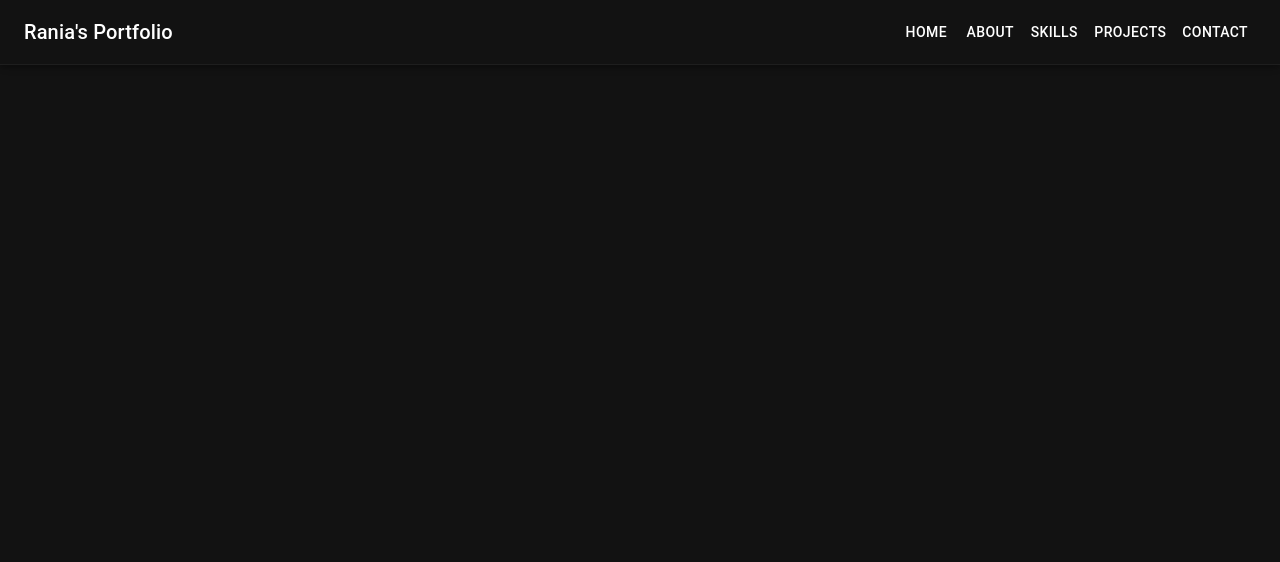
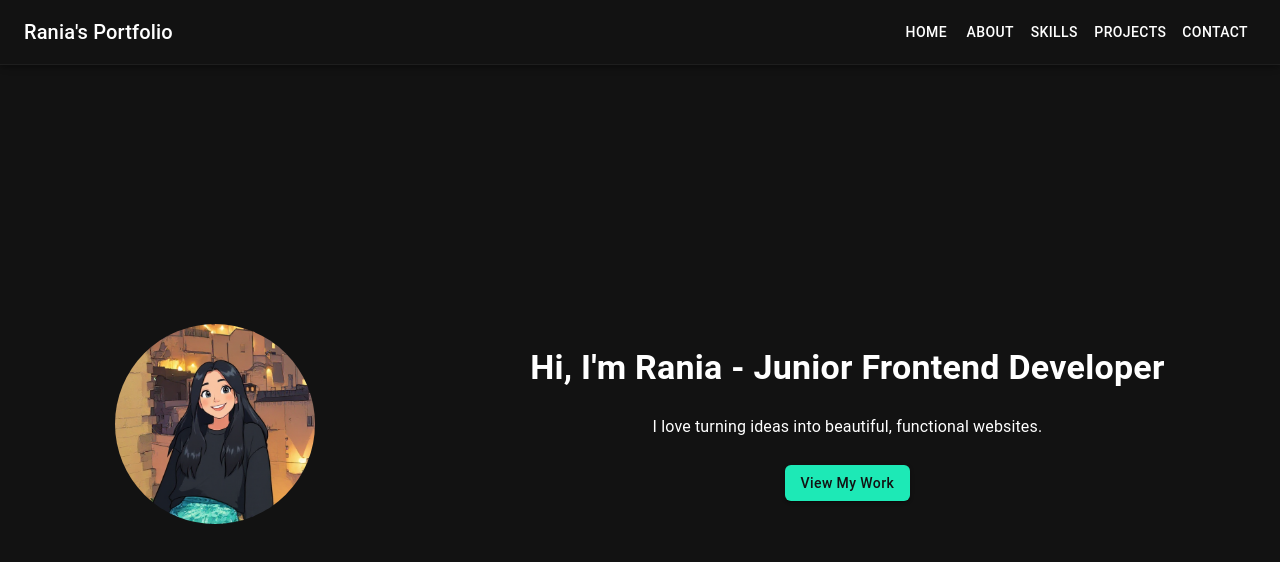
Before and after one commit to Rania-Papachr/my-portfolio, a React (Vite) app: page / in a window 1280 px wide. Shown: the top 562 px of the page. Built offline with nearby package versions, Linux system fonts and the light colour scheme.

Commit message:
feat: add Hero section (WIP)

```diff
--- a/src/App.jsx
+++ b/src/App.jsx
@@ -1,9 +1,13 @@
+import Toolbar from "@mui/material/Toolbar";
 import DrawerAppBar from "./components/DrawerAppBar";
+import Hero from "./components/Hero";
 
 function App() {
   return (
     <>
       <DrawerAppBar />
+      <Toolbar />
+      <Hero />
     </>
   );
 }
--- a/src/components/Hero.jsx
+++ b/src/components/Hero.jsx
@@ -1,5 +1,58 @@
+import Box from "@mui/material/Box";
+import Avatar from "@mui/material/Avatar";
+import Typography from "@mui/material/Typography";
+import Button from "@mui/material/Button";
+
+import avatar from "../assets/images/avatar-zoom.png";
+
 const Hero = () => {
-  return;
+  return (
+    <Box
+      component="section"
+      sx={{
+        display: "flex",
+        alignItems: "center",
+        justifyContent: "space-around",
+        minHeight: "90vh",
+        px: 3,
+        backgroundColor: "#121212",
+        color: "#fff",
+      }}
+    >
+      <Avatar
+        src={avatar}
+        alt="Rania"
+        sx={{ width: "200px", height: "200px", mr: 4 }}
+      />
+      <Box
+        sx={{
+          display: "flex",
+          flexDirection: "column",
+          alignItems: "center",
+          gap: 3,
+        }}
+      >
+        <Typography variant="h4" sx={{ fontWeight: "bold" }}>
+          Hi, I'm Rania - Junior Frontend Developer
+        </Typography>
+        <Typography variant="subtitle1">
+          I love turning ideas into beautiful, functional websites.
+        </Typography>
+        <Button
+          variant="contained"
+          sx={{
+            backgroundColor: "#1de9b6",
+            color: "#121212",
+            borderRadius: "6px",
+            textTransform: "none",
+            "&:hover": { backgroundColor: "#4ef4c6" },
+          }}
+        >
+          View My Work
+        </Button>
+      </Box>
+    </Box>
+  );
 };
 
 export default Hero;
```
